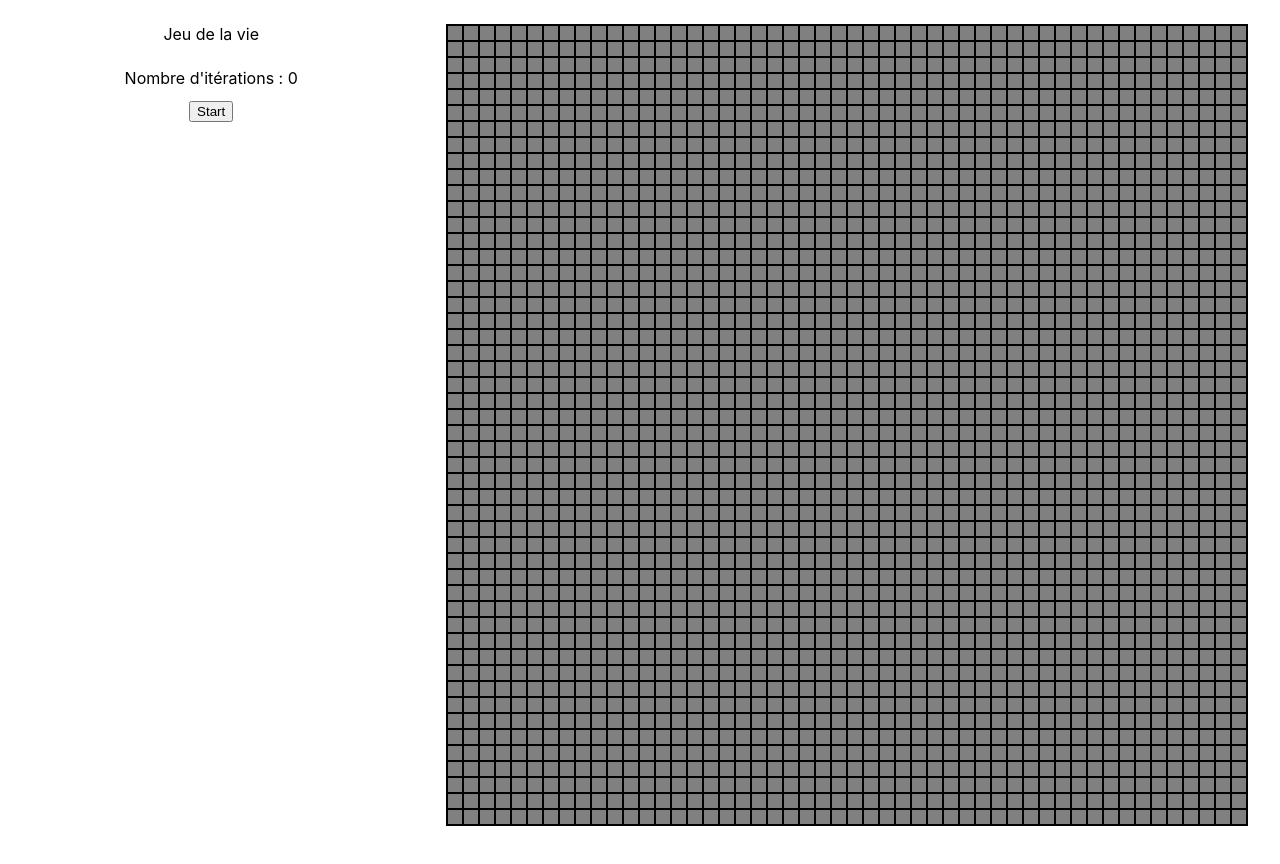
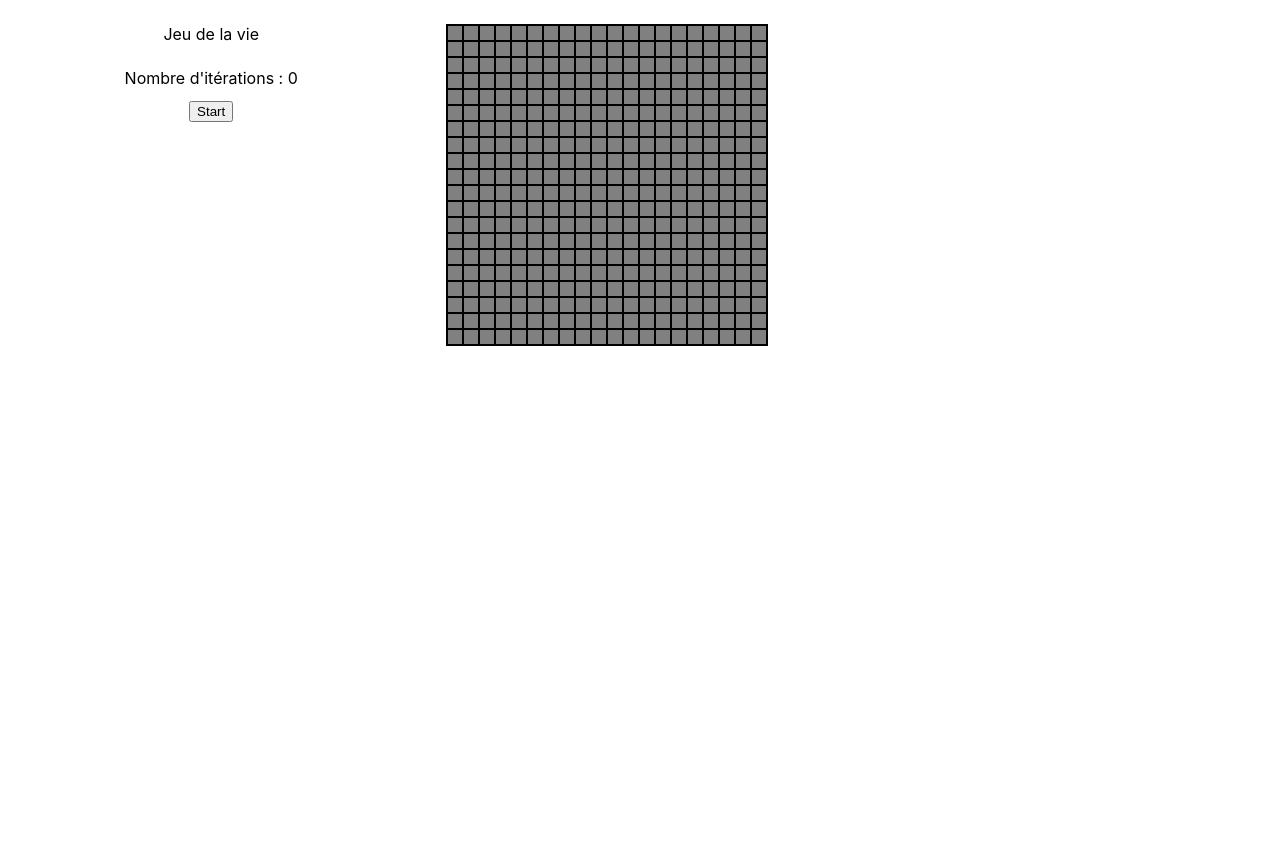
Before and after one commit to AntoineGonzalez/gameoflife, a React (Create React App) app: page / in a window 1280 px wide. Shown: the top 864 px of the page. After the commit the page ends 800 px from the top, so only its background shows below. Built offline with nearby package versions, Linux system fonts and the light colour scheme.

Commit message:
feature: test start/stop game button

```diff
--- a/src/App.tsx
+++ b/src/App.tsx
@@ -28,8 +28,7 @@ function App () {
   }
 
   return (
-    <div className="App">
-        <Body>
+    <AppContainer className="App">
       <Aside>
         <Header>
           Jeu de la vie
@@ -37,18 +36,16 @@ function App () {
         <List>
           <li>Nombre d&apos;itérations : {gameState.iterationCounter}</li>
           <li>
-                <Button onClick={gameState.isRunning ? handleStopGame : handleStarGame}>
+            <Button onClick={gameState.isRunning ? handleStopGame : handleStarGame} role="button">
               {gameState.isRunning ? 'Stop' : 'Start'}
             </Button>
           </li>
         </List>
       </Aside>
       <Container>
-            <Grid width={50} height={50} />
+        <Grid width={20} height={20} />
       </Container>
-        </Body>
-
-    </div>
+    </AppContainer>
   )
 }
 
@@ -58,7 +55,7 @@ const Container = styled.div`
 const Header = styled.header`
   margin-bottom: 1.5em;
 `
-const Body = styled.body`
+const AppContainer = styled.div`
   display: flex;
 `
 const Aside = styled.aside`
--- a/src/store/slices/gameSlice.ts
+++ b/src/store/slices/gameSlice.ts
@@ -78,7 +78,7 @@ function computeIteration (state: GameState): GameState {
         ).filter((value) => value).length
 
         if ((!cellIsAlive && alivedNeighboursCount === 3) ||
-                    (cellIsAlive && [2, 3].includes(alivedNeighboursCount))
+          (cellIsAlive && [2, 3].includes(alivedNeighboursCount))
         ) {
           return true
         }
```
Also changed, not shown: 1 other file (tests, documents, lock files or other folders). Lines whose indentation alone changed are shown as unchanged.
